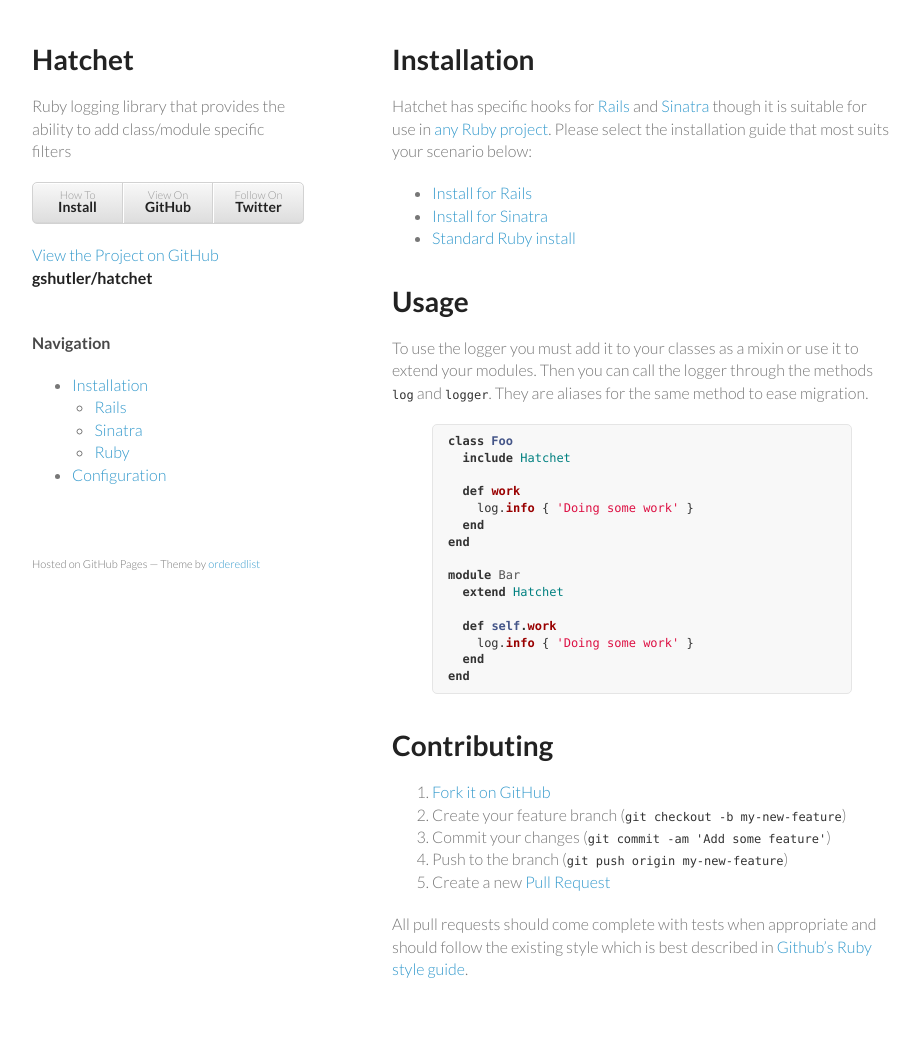
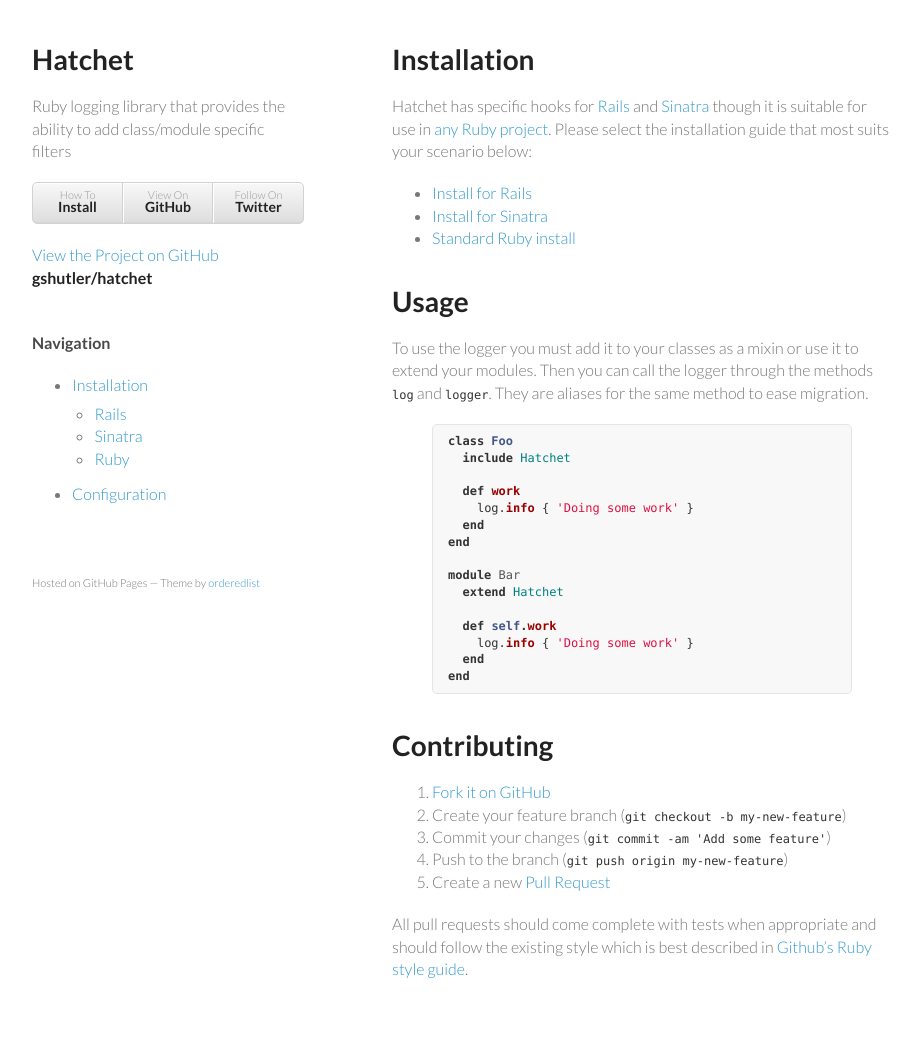
Before and after one commit to gshutler/hatchet, a Jekyll site: the page built from index.md, in a window 1280 px wide. Shown: the whole page, without its empty margins (178-1098 px from the left). Built offline with Jekyll 4.4.1, drawn with Linux system fonts in a browser that asks for light colours.

Commit message:
Tweaked navigation layout

```diff
--- a/stylesheets/styles.css
+++ b/stylesheets/styles.css
@@ -166,7 +166,7 @@ header ul.buttons a strong {
 }
 
 header ul ul {
-  margin:0;
+  margin:0.4em 0 0.8em;
   padding-left:1.4em;
 }
 
```
